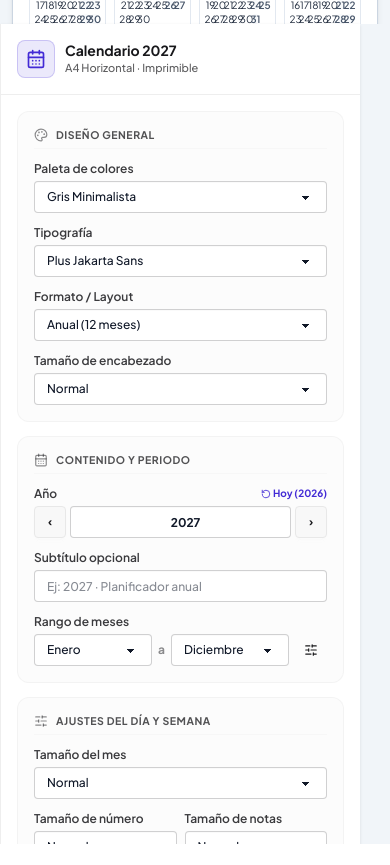
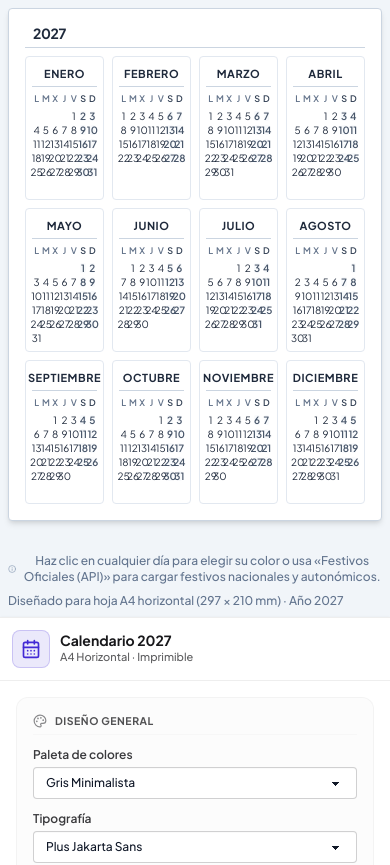
Before and after one commit to ignaciorevainera/print-calendar, a React (Vite) app: page / in a window 390 px wide. Shown: the top 865 px of the page. Before the commit the page ends 844 px from the top, so only its background shows below. Built offline with nearby package versions, Linux system fonts and the light colour scheme; a web font is replaced by a local one.

Commit message:
feat(layout): make sidebar and main layout responsive for mobile screens

```diff
--- a/src/App.tsx
+++ b/src/App.tsx
@@ -179,11 +179,11 @@ export default function App() {
   };
 
   return (
-    <div className="h-screen flex flex-col md:flex-row bg-slate-100 selection:bg-blue-100 relative overflow-hidden print:h-auto print:overflow-visible">
+    <div className="min-h-screen md:h-screen flex flex-col md:flex-row bg-slate-100 selection:bg-blue-100 relative overflow-x-hidden md:overflow-hidden print:h-auto print:overflow-visible">
 
 
       {/* Área Principal de Visualización del Calendario */}
-      <main className="flex-1 min-w-0 flex flex-col items-center justify-center p-3 sm:p-6 print:p-0 print:w-full print:overflow-visible overflow-auto">
+      <main className="flex-1 min-w-0 flex flex-col items-center justify-center p-2 sm:p-4 md:p-6 print:p-0 print:w-full print:overflow-visible overflow-auto">
         <CalendarCanvas
           months={visibleMonthsData}
           onSelectDay={handleOpenDayModal}
--- a/src/components/ControlToolbar.tsx
+++ b/src/components/ControlToolbar.tsx
@@ -122,15 +122,15 @@ export const ControlToolbar: React.FC<ControlToolbarProps> = ({
 
   return (
     <aside
-      style={{ width: `${width}px` }}
-      className={`no-print h-auto md:h-screen sticky top-0 bg-base-100 border-l border-base-300 shadow-sm flex flex-col z-40 shrink-0 ${isDragging ? 'transition-none' : 'transition-all duration-300 ease-in-out'} translate-x-0 opacity-100`}
+      style={{ "--sidebar-width": `${width}px` } as React.CSSProperties}
+      className={`no-print w-full md:w-[var(--sidebar-width)] h-auto md:h-screen sticky top-0 bg-base-100 border-t md:border-t-0 md:border-l border-base-300 shadow-sm flex flex-col z-40 shrink-0 ${isDragging ? 'transition-none' : 'transition-all duration-300 ease-in-out'}`}
     >
       <div
         onMouseDown={startDragging}
-        className="absolute left-0 top-0 bottom-0 w-1.5 cursor-col-resize hover:bg-primary/40 active:bg-primary transition-colors z-50"
+        className="hidden md:block absolute left-0 top-0 bottom-0 w-1.5 cursor-col-resize hover:bg-primary/40 active:bg-primary transition-colors z-50"
         style={{ touchAction: 'none' }}
       />
-      <div className="p-4 border-b border-base-300 flex items-center justify-between gap-2 shrink-0 bg-base-100">
+      <div className="p-3 sm:p-4 border-b border-base-300 flex items-center justify-between gap-2 shrink-0 bg-base-100">
         <div className="flex items-center gap-2.5 min-w-0">
           <div className="p-2 bg-primary/10 text-primary rounded-lg border border-primary/20 flex items-center justify-center shrink-0">
             <CalendarDays className="w-5 h-5" />
@@ -472,7 +472,7 @@ export const ControlToolbar: React.FC<ControlToolbarProps> = ({
         </div>
       </div>
 
-      <div className="p-4 border-t border-base-300 bg-base-100 shrink-0 flex flex-col gap-2">
+      <div className="p-3 sm:p-4 border-t border-base-300 bg-base-100 shrink-0 flex flex-col gap-2">
         <button
           type="button"
           id="btn-open-holidays-modal"
```
